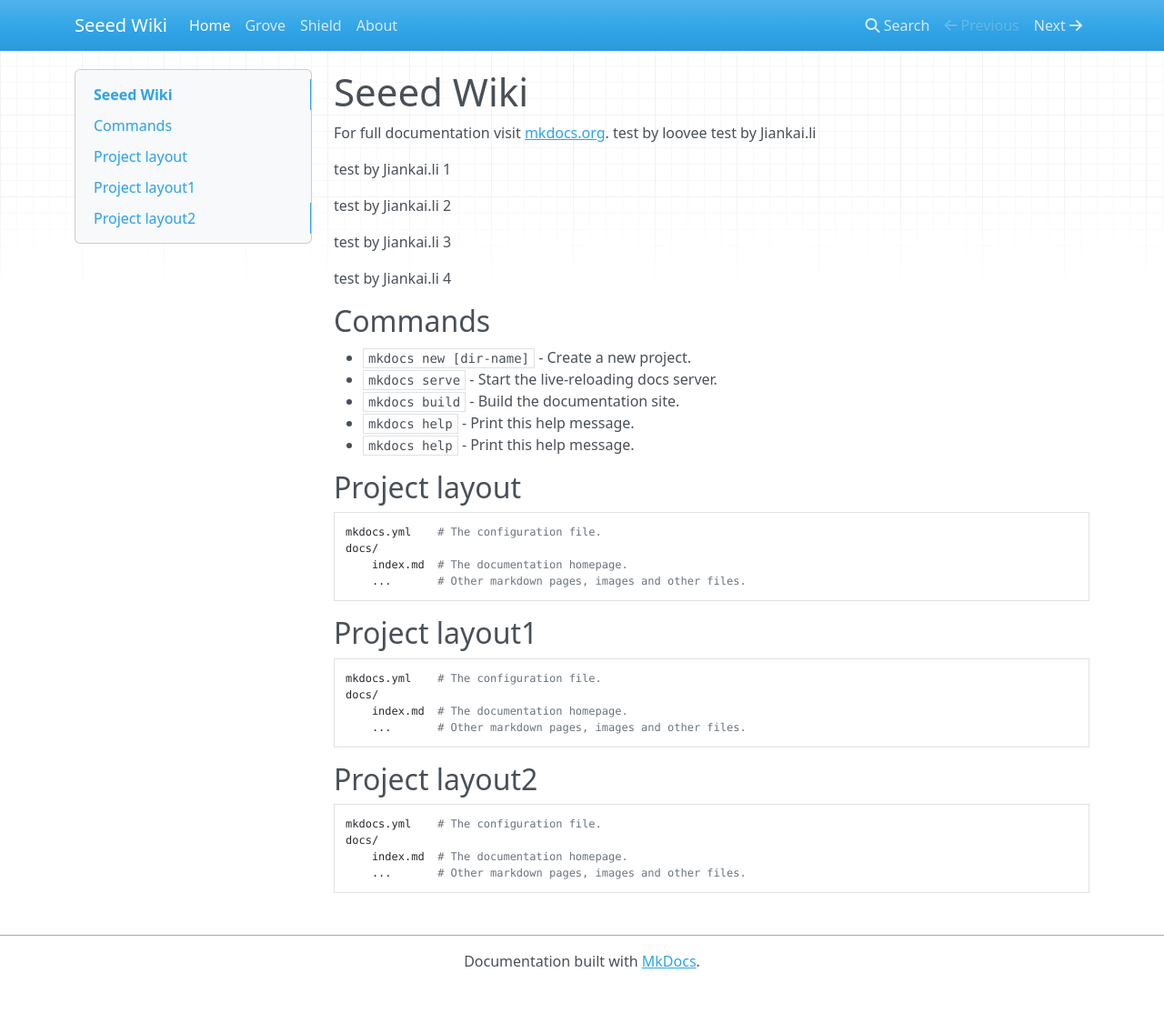
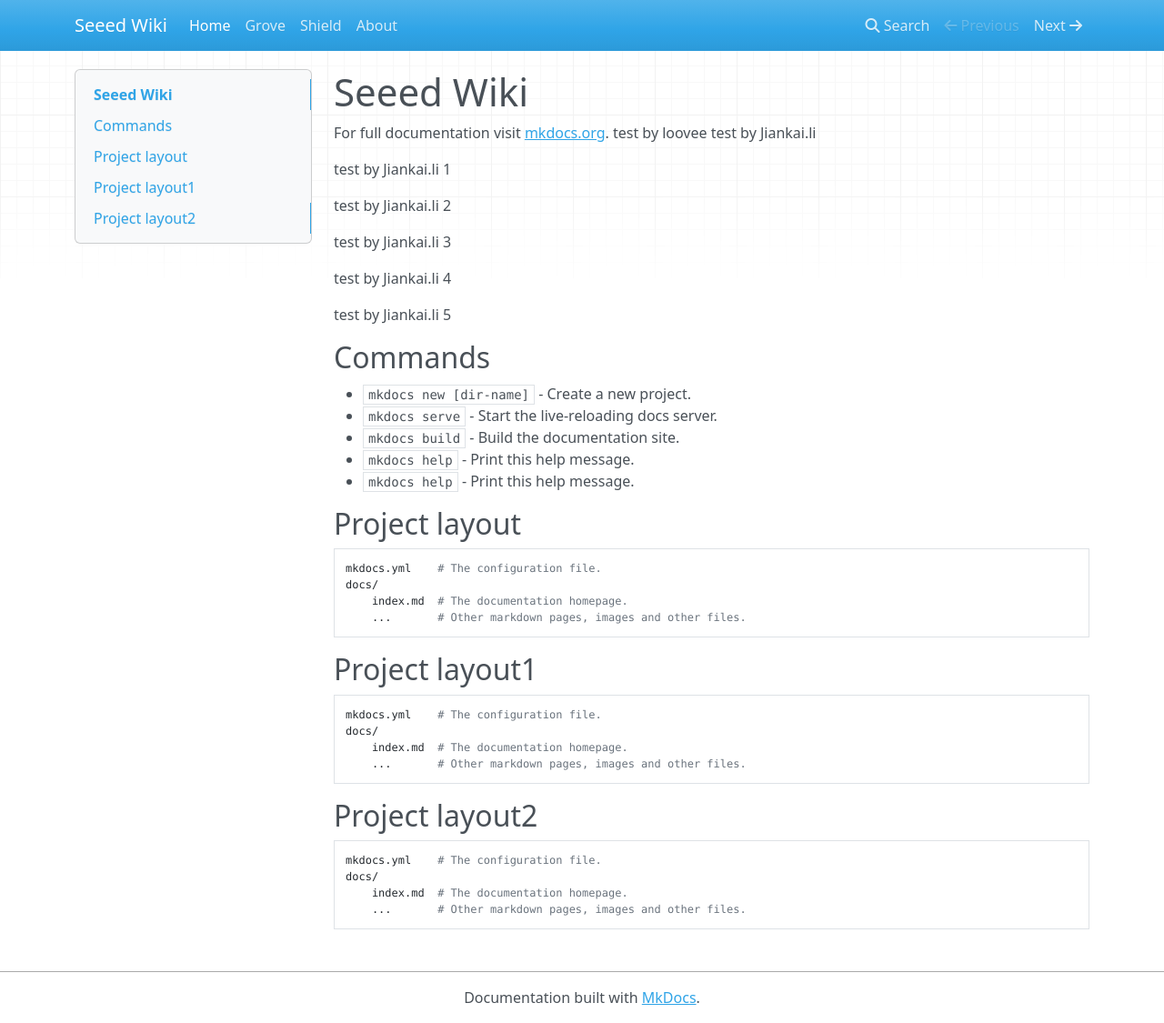
Before and after one commit to SeeedDocument/Seeed-WiKi, an MkDocs documentation site: the page built from docs/index.md, in a window 1280 px wide and 1125 px high. Shown: the whole window at 91% size. Built offline with MkDocs 1.6.1, drawn with Linux system fonts in a browser that asks for light colours; nearby versions of some CDN libraries; old or Windows-style settings are respelled for this version of MkDocs.

Commit message:
Update index.md

```diff
--- a/docs/index.md
+++ b/docs/index.md
@@ -11,6 +11,8 @@ test by Jiankai.li 2
 test by Jiankai.li 3
 
 test by Jiankai.li 4
+
+test by Jiankai.li 5
 ## Commands
 
 * `mkdocs new [dir-name]` - Create a new project.
```
